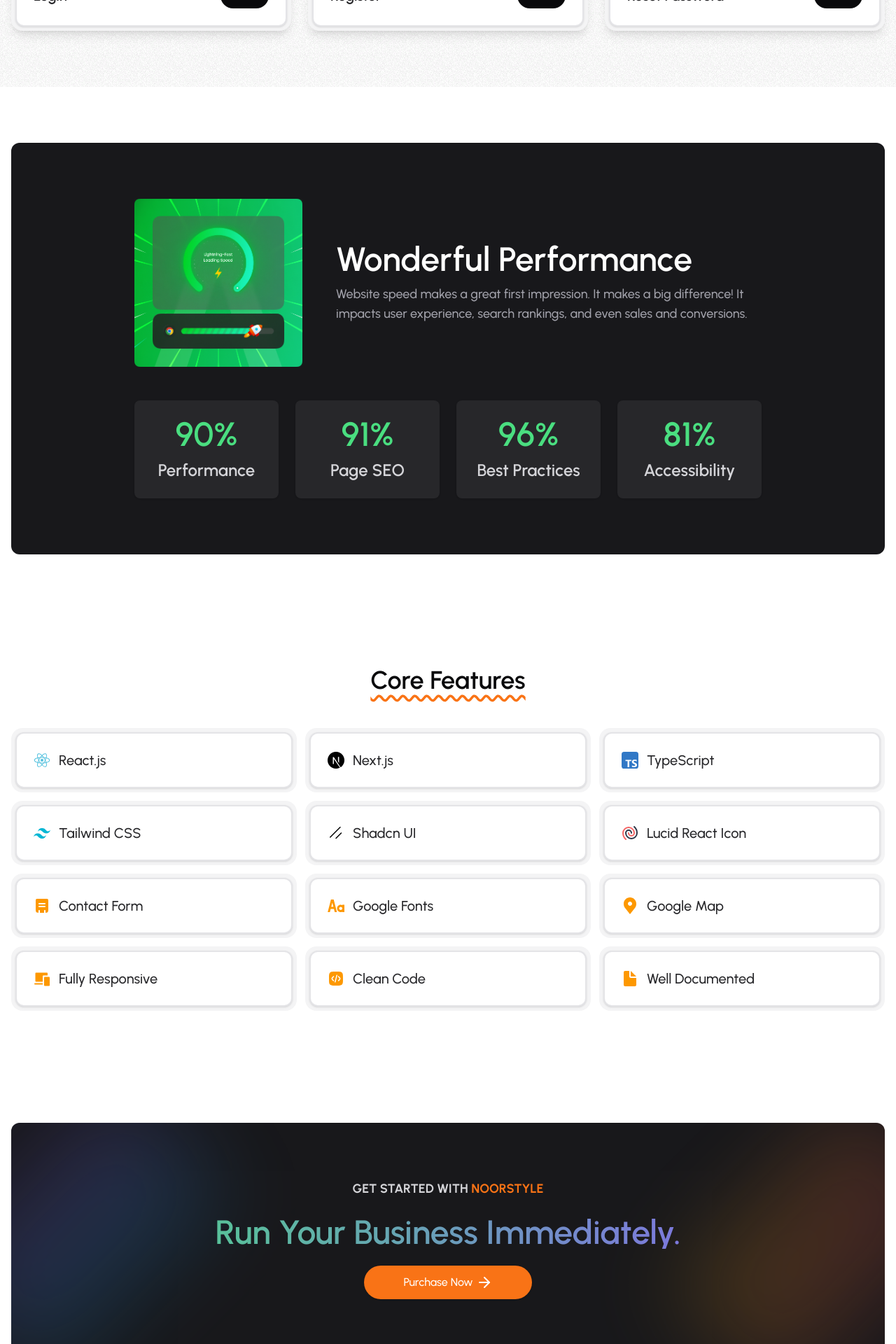
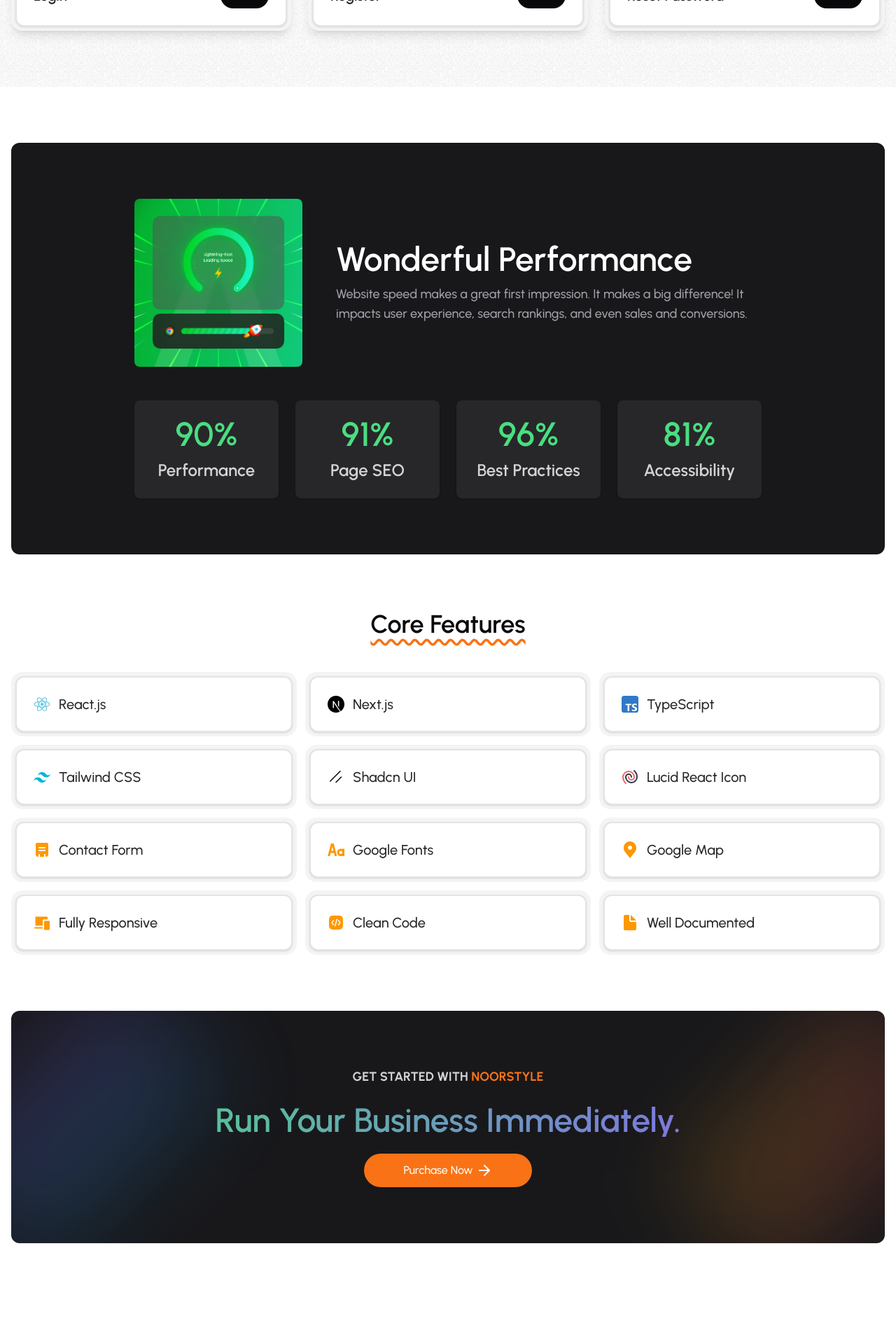
Before and after one commit to robiuzzaman4/noorstyle-demos, a React (Vite) app: page / in a window 1280 px wide. Shown: the part 2900-4820 px from the top of the page at 70% size. After the commit the page ends 4756 px from the top, so only its background shows below. Built offline with nearby package versions, Linux system fonts and the light colour scheme.

Commit message:
feat: update layout spacing

```diff
--- a/src/components/Cta.jsx
+++ b/src/components/Cta.jsx
@@ -3,7 +3,7 @@
 
 const Cta = () => {
   return (
-    <section className="py-20">
+    <section className="pt-10 pb-20">
       <Container>
         <div className="w-full bg-zinc-900 py-20 px-6 rounded-xl relative overflow-hidden">
           <span className="flex flex-col gap-6">
@@ -11,7 +11,7 @@
               Get Started with{" "}
               <span className="text-orange-500">NoorStyle</span>
             </p>
-            <h1 className="text-3xl md:text-4xl lg:text-5xl text-center font-semibold bg-clip-text text-transparent bg-gradient-to-r from-green-400 to-violet-500 z-40">
+            <h1 className="text-4xl lg:text-5xl text-center font-semibold bg-clip-text text-transparent bg-gradient-to-r from-green-400 to-violet-500 z-40">
               Run Your Business Immediately.
             </h1>
             <button className="w-full sm:max-w-60 mx-auto group relative inline-flex transform items-center justify-center whitespace-nowrap text-base font-medium transition-all duration-300 focus-visible:outline-none focus-visible:ring-2 focus-visible:ring-orange-500 disabled:pointer-events-none disabled:opacity-50 h-12 rounded-full bg-orange-500 text-white shadow hover:ring-2 hover:ring-orange-500 ring-offset-zinc-900 hover:ring-offset-2 focus:ring-offset-2 overflow-hidden z-40">
--- a/src/components/Features.jsx
+++ b/src/components/Features.jsx
@@ -4,7 +4,7 @@
 
 const Features = () => {
   return (
-    <div className="py-20 scroll-mt-16" id="features">
+    <div className="py-10 scroll-mt-24" id="features">
       <Container className="grid gap-12">
         <h1 className="text-3xl md:text-4xl text-center font-semibold underline underline-offset-8 decoration-wavy decoration-orange-500">
           Core Features
--- a/src/components/Performance.jsx
+++ b/src/components/Performance.jsx
@@ -22,7 +22,7 @@
 
 const Performance = () => {
   return (
-    <section className="py-20">
+    <section className="pt-20 pb-10">
       <Container>
         <div className="bg-zinc-900 py-20 rounded-xl px-6 grid gap-12">
           <div className="flex flex-col md:flex-row items-center gap-12 w-full max-w-4xl mx-auto">
```
